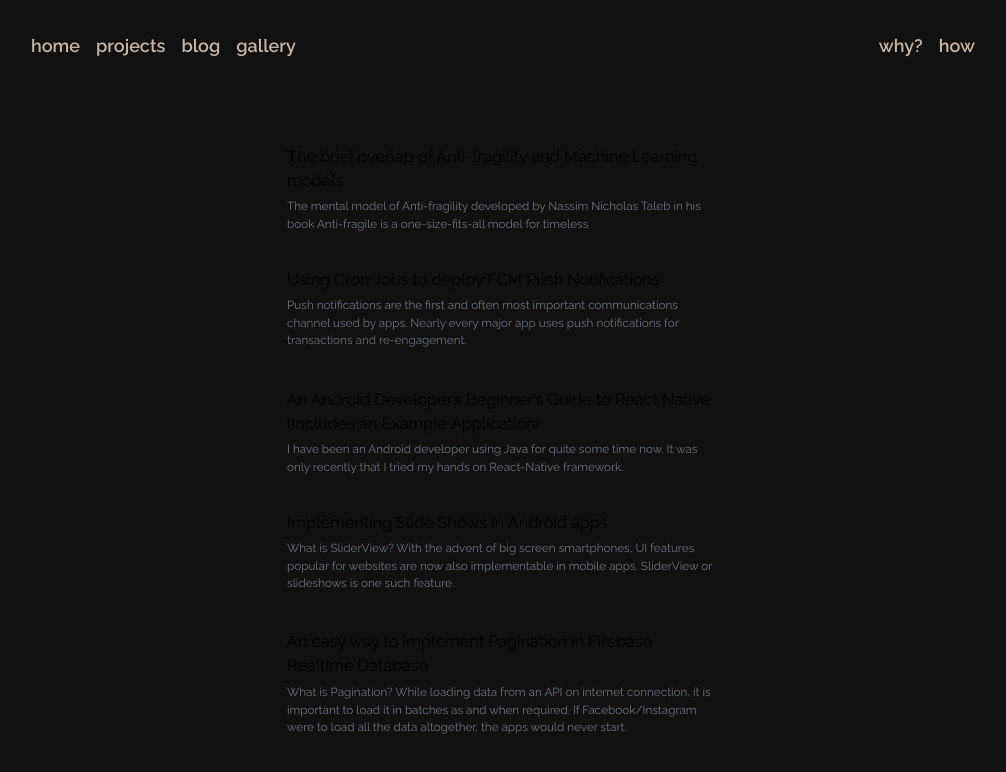
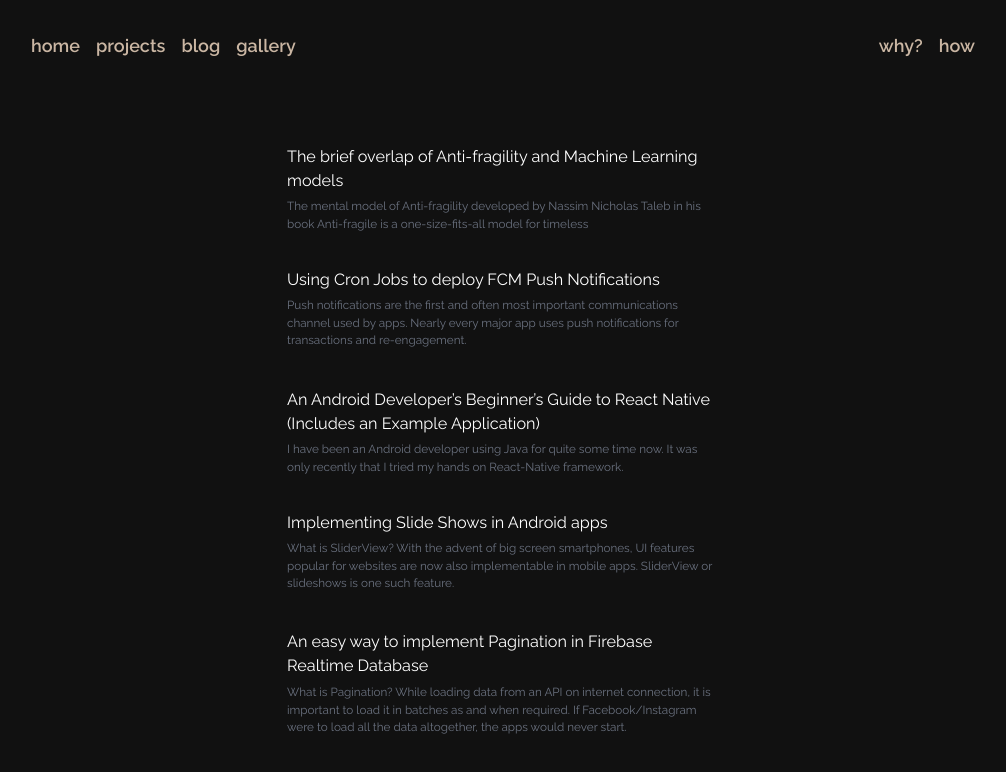
Before and after one commit to nikhil-sachdeva/portfolio, a Next.js app: page /blog in a window 1280 px wide. Shown: the top 772 px of the page, without its empty margins (137-1143 px from the left). Built offline with nearby package versions, Linux system fonts and the light colour scheme.

Commit message:
text color + blog title

```diff
--- a/src/pages/blog.tsx
+++ b/src/pages/blog.tsx
@@ -37,8 +37,12 @@ const blogs = [
     }
 ]
 
-export default function ComingSoon() {
+export default function Blog() {
     return (
+        <>
+        <Head>
+        <title>blog</title>
+        </Head>
         <div className={"relative mx-40 mt-8 " + comfortaa.className}>
 
             <NavHeader />
@@ -48,7 +52,7 @@ export default function ComingSoon() {
                 return (
                     <Link key={idx} href={blog.link} target="_blank" className='group hover:shadow-md shadow-white'>
                         <div className='mt-8'>
-                        <div className='group-hover:text-[#ff5074] text-[18px] group-hover:scale-100 scale-90 duration-200'>
+                        <div className='group-hover:text-[#ff5074] text-[18px] group-hover:scale-100 scale-90 duration-200 text-white'>
                             {blog.title}
                         </div>
                         </div>
@@ -59,5 +63,6 @@ export default function ComingSoon() {
             </div>
             </div>
         </div>
+        </>
     )
 }
```
